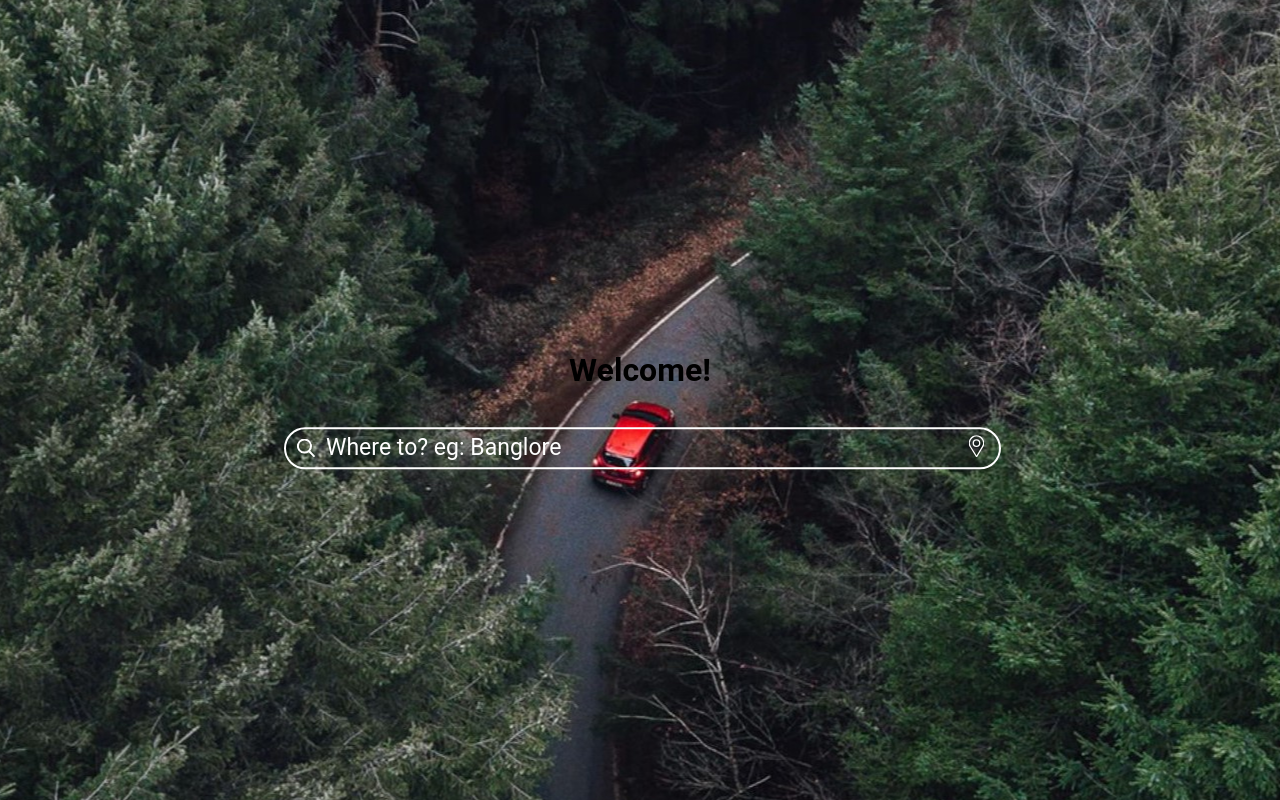
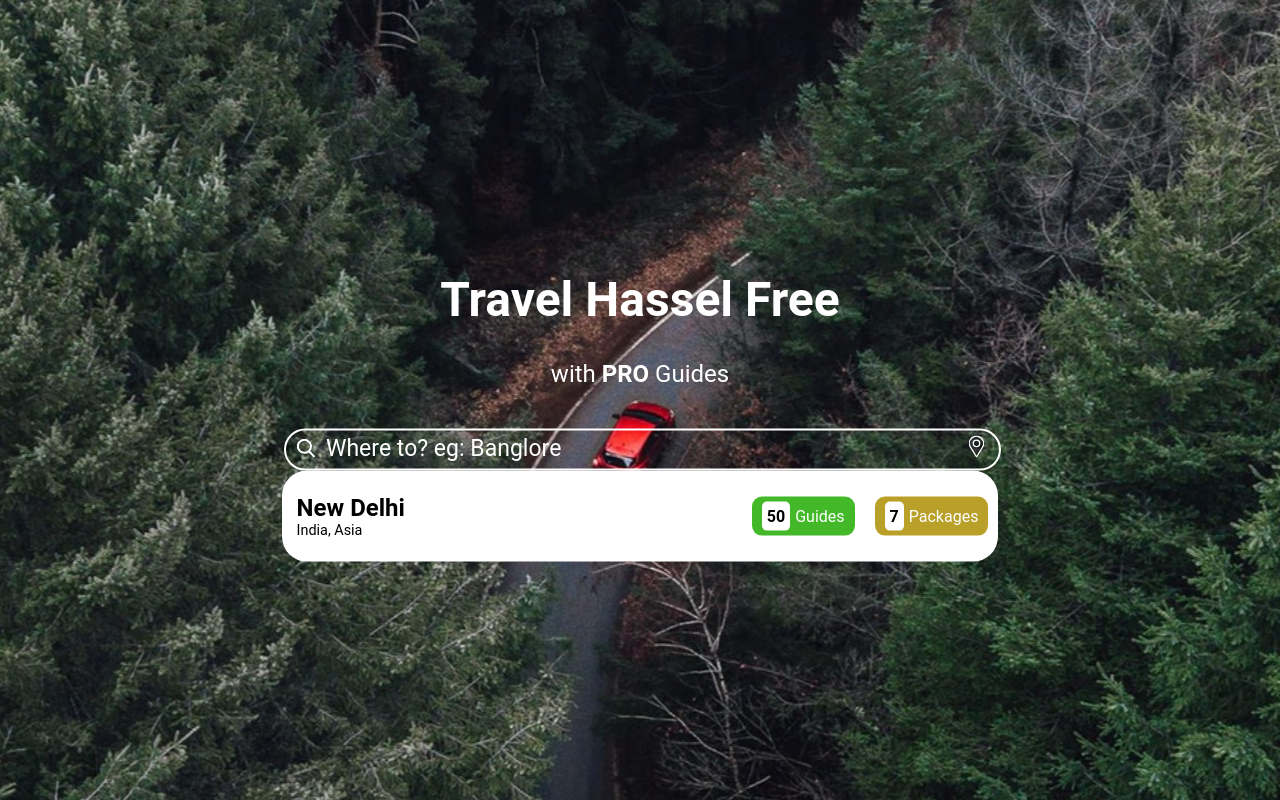
Before and after one commit to pranavmodx/InOut6.0, a React (Create React App) app in the folder frontend/: page / in a window 1280 px wide. Built offline with nearby package versions, Linux system fonts and the light colour scheme.

Commit message:
Introduced Search Results

```diff
--- a/frontend/src/App.css
+++ b/frontend/src/App.css
@@ -39,13 +39,84 @@
   left: 50%;
   transform: translate(-50%,-50%);
 }
-
+.search h1{
+  color: white;
+  font-weight: bold;
+  font-size: 3em;
+}
+.search p{
+  color: white;
+  font-size: 1.5em;
+}
 
 .search input[type=text]::placeholder {
   color: white;
   font-size: 1.2em;
   font-weight: normal;
 }
+.searchResults{
+  width: 70%;
+  border-radius: 25px;
+  margin: 0 auto 0 auto;
+  background-color: white;
+  color: black;
+}
+
+.searchResults h2{
+  color: black;
+  margin: 0px;
+  padding: 0px;
+}
+.searchResults p{
+  color: black;
+  margin: 0px;
+  padding: 0px;
+}
+.result{
+  display: flex;
+}
+.CityResult{
+  float: left;
+  margin: auto 0 auto 15px;
+}
+.CityResult p{
+  font-size: 0.9em;
+  text-align:left;
+
+}
+.BasicResult{
+  margin-left: auto;
+  order: 2;
+}
+.BasicResult ul{
+  display: flex;
+  justify-content: space-between;
+}
+.BasicResult ul li span{
+  padding: 5px;
+  background-color: white!important;
+  margin-right: 5px;
+  border-radius: 5px;
+  color: black;
+  font-weight: bold;
+}
+.BasicResult ul :nth-child(1){
+  background-color: #43B929;
+}
+.BasicResult ul :nth-child(2){
+  background-color: #B9A129;
+}
+
+
+.BasicResult ul li{
+  margin: 10px;
+  padding: 10px;
+  border-radius: 10px;
+  list-style-type: none;
+  color: white;
+}
+
+
 @media screen and (max-width: 480px) {
 .search input[type=text]::placeholder {
     color: white;
@@ -53,4 +124,9 @@
     font-weight: normal;
 
   }
+  .BasicResult{
+    transform: scale(0.6);
+    padding-left: 0;
+  }
+
 }
--- a/frontend/src/components/layout/Search.js
+++ b/frontend/src/components/layout/Search.js
@@ -7,10 +7,25 @@ export default class Search extends Component {
         return (
             <div>
                     <div className="search">
-                    <h1>Welcome!</h1>
+                    <h1>Travel Hassel Free</h1>
+                    <p>with <strong>PRO</strong> Guides</p>
                     <img className="searchSVG" alt="." src={searchSVG}></img>
                     <input class="input-field" type="text" placeholder="Where to? eg: Banglore" name="location"></input>
                     <img className="locationSVG" src={locationSVG} alt="." ></img>
+                    <div className="searchResults">
+                        <div className="result">
+                            <div className="CityResult">
+                                <h2>New Delhi</h2>
+                                <p>India, Asia</p>
+                            </div>
+                            <div className="BasicResult">
+                                <ul>
+                                    <li><span>50</span>Guides</li>
+                                    <li><span>7</span>Packages</li>
+                                </ul>
+                            </div>
+                        </div>
+                    </div>
                     </div>
             </div>
         )
```
